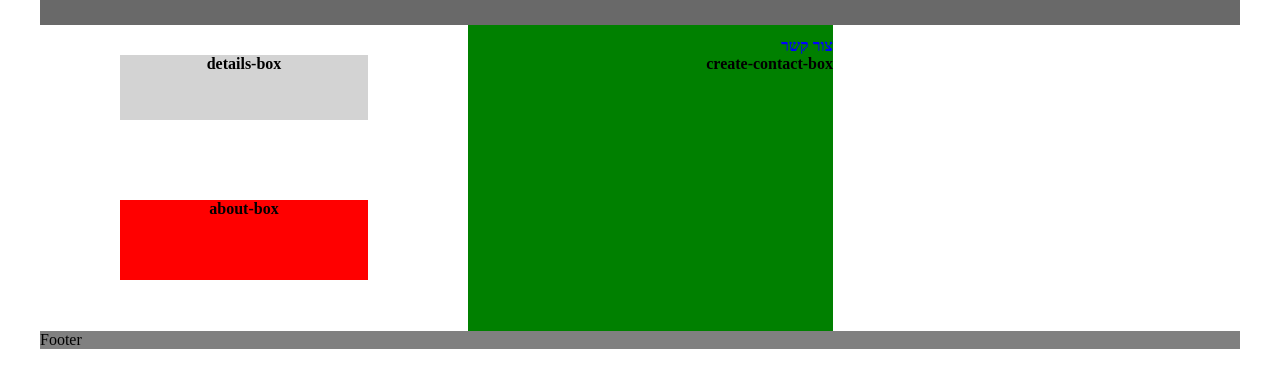
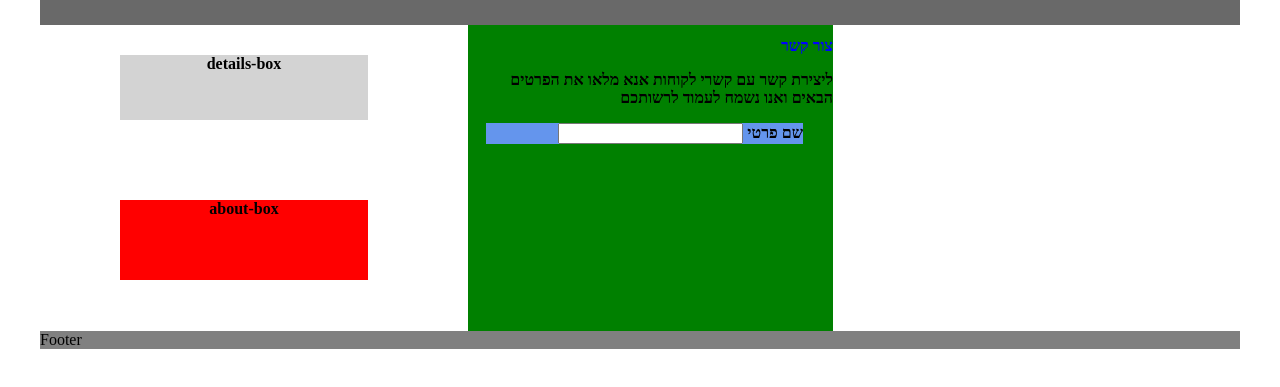
Before and after one commit to HanyRazSivan/MyMidProject, a plain HTML site: page contact.html in a window 1280 px wide. Shown: the part 65-452 px from the top of the page. Drawn offline with Linux system fonts and the light colour scheme.

Commit message:
create-contact-box2

```diff
--- a/contact.css
+++ b/contact.css
@@ -55,6 +55,17 @@ ul li { display: inline;}
     font-weight: bold;
     color: blue;
 }
+.create-contact-box-head p {
+    color: black;
+}
+
+.create-contact-box2 {
+    margin-top: 10px;
+    margin-right: 30px;
+    text-align: right;
+    direction: rtl;
+    background-color: cornflowerblue;
+}
 
 .details-box{
     background: lightgray;
--- a/contact.html
+++ b/contact.html
@@ -35,8 +35,12 @@
         <div class="create-contact-box">
             <div class="create-contact-box-head">
                 צור קשר
+                <p>ליצירת קשר עם קשרי לקוחות אנא מלאו את הפרטים הבאים ואנו נשמח לעמוד לרשותכם</p>
             </div>
-            create-contact-box
+            <div class="create-contact-box2">
+                <label>שם פרטי</label>
+                <input type="text">
+            </div>
         </div>
     </div>
     <footer class="footer">Footer</footer>
```
